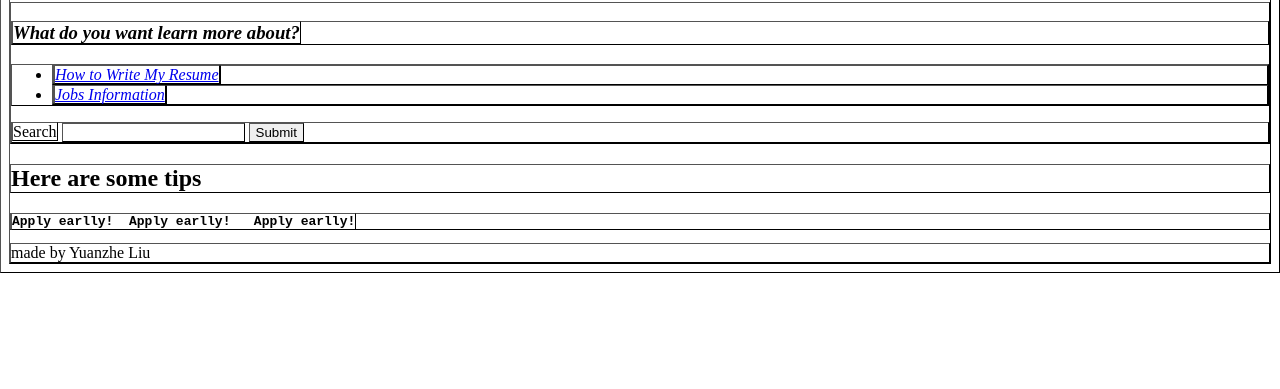
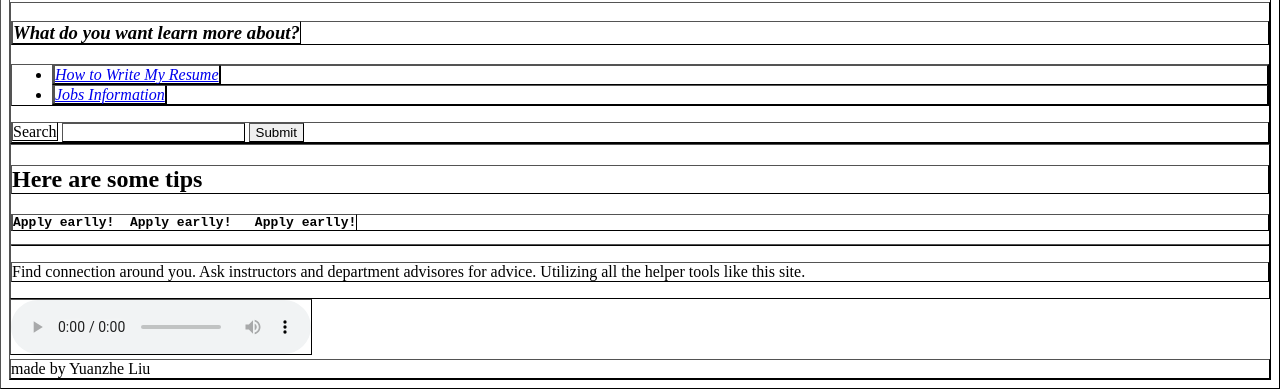
Before and after one commit to Yuanzhe-Liu6/CSE134B-HW2, a plain HTML site: page index.html in a window 1280 px wide. Shown: the part 706-1095 px from the top of the page. Before the commit the page ends 979 px from the top, so only its background shows below. Drawn offline with Linux system fonts and the light colour scheme.

Commit message:
audio update

```diff
--- a/index.html
+++ b/index.html
@@ -45,9 +45,16 @@
             <input type="submit" value="Submit">
         </form>
     </aside>
-    <h2>Here are some tips</h2>
-    <pre><strong>Apply earlly!  Apply earlly!   Apply earlly!</strong></pre>
+    <div class="tips">
+        <h2>Here are some tips</h2>
+        <pre><strong>Apply earlly!  Apply earlly!   Apply earlly!</strong></pre>
+        <hr>
+        <p>Find connection around you. Ask instructors and department advisores for advice. Utilizing all the helper tools like this site.</p>
+    </div>
 
+    <audio controls>
+        <source src="music/darin.mp3">
+    </audio>
     <footer>
         made by Yuanzhe Liu
     </footer>
```
Also changed, not shown: 1 other file.
